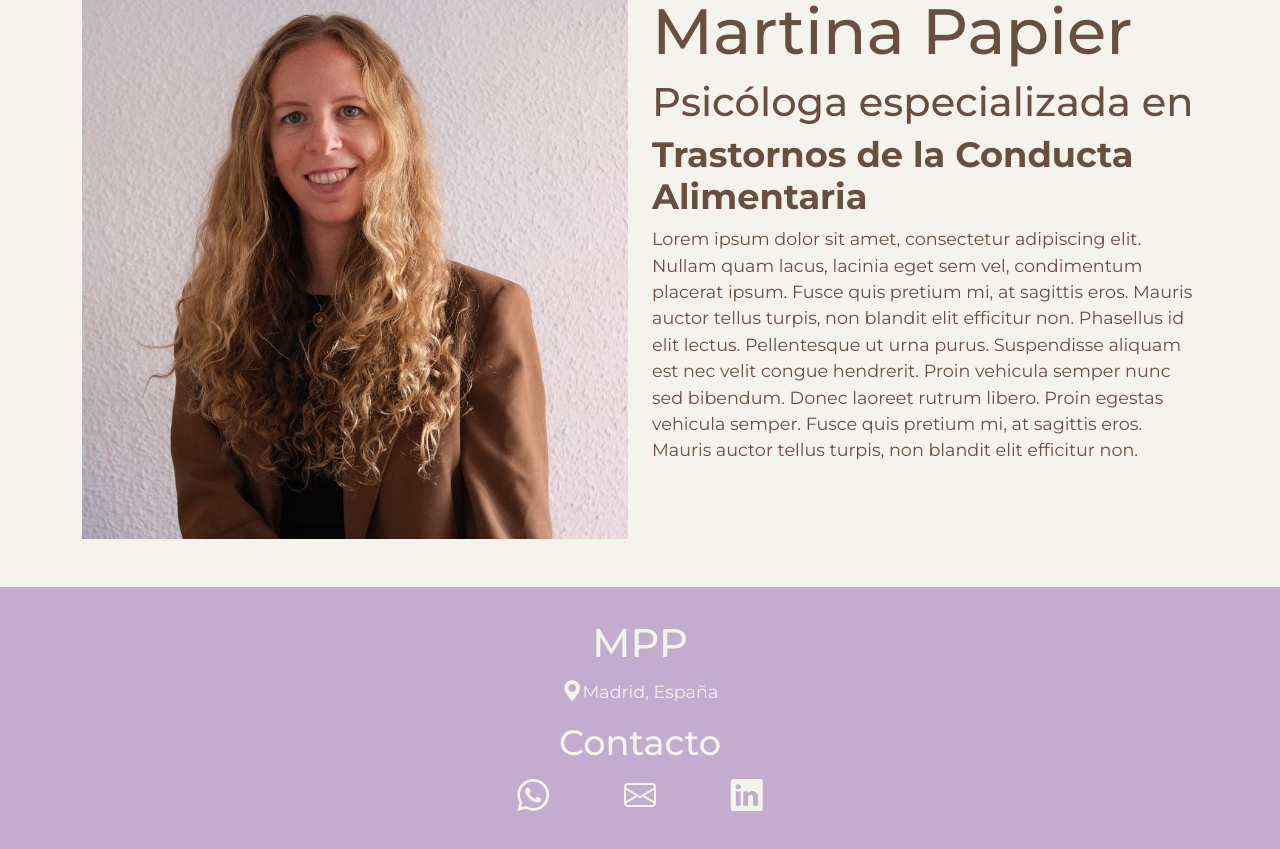
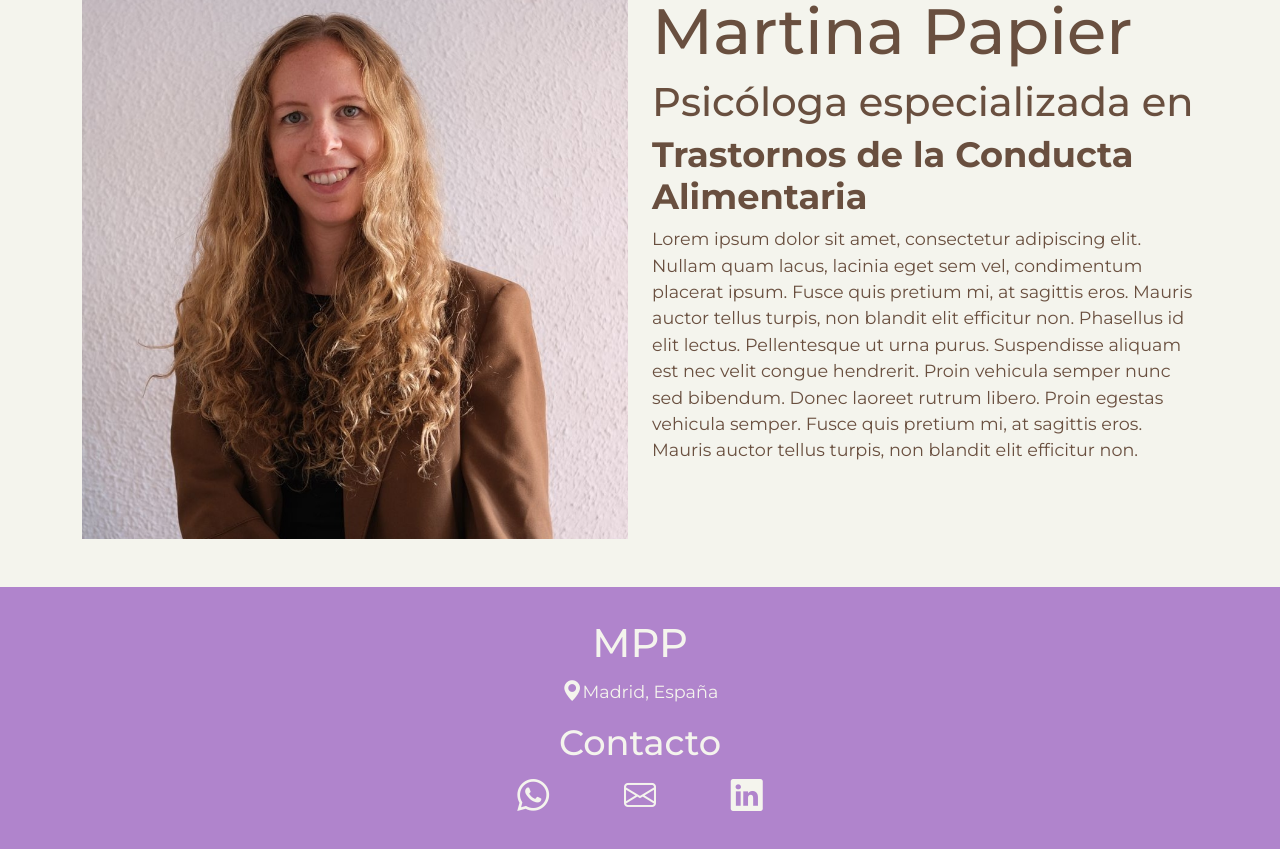
Before and after one commit to JoeDE88/martina_papier_psicologa, a React (Vite) app in the folder martina_papier_psicologa/: page / in a window 1280 px wide. Shown: the part 201-1050 px from the top of the page. Built offline with nearby package versions, Linux system fonts and the light colour scheme.

Commit message:
Changed emphasis color to Amethyst shade

```diff
--- a/martina_papier_psicologa/src/index.css
+++ b/martina_papier_psicologa/src/index.css
@@ -6,7 +6,11 @@
   margin: 0 !important;
   --bs-body-color: #694F3F;
   /* EVERY BUTTON COLOR COMES FROM HERE */
-  --bs-emphasis-color-rgb: #C3ACCE;
+  /* Amethyst smoker */
+  --bs-emphasis-color-rgb: #B084CC;
+
+  /* Aquamarine: #1AFFD5  */
+  /* Banana cream: #FFE74C */
 }
 
 html,
```
